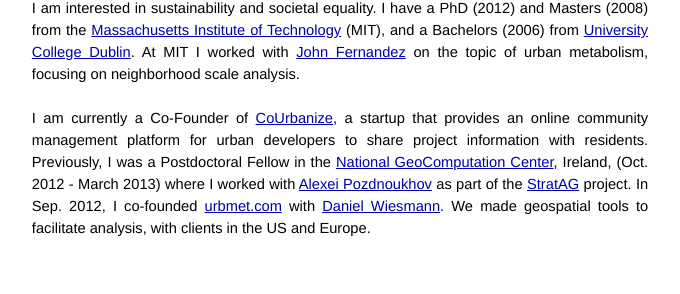
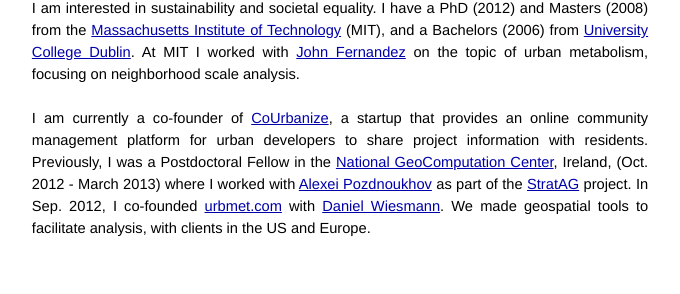
Before and after one commit to djq/djq.github.com, a Jekyll site: the page built from index.html, in a window 1280 px wide. Shown: the part 135-429 px from the top of the page, without its empty margins (300-980 px from the left). Built offline with Jekyll 4.4.1, drawn with Linux system fonts in a browser that asks for light colours; Markdown is read by kramdown in place of the engine named in the settings.

Commit message:
updated text

```diff
--- a/index.html
+++ b/index.html
@@ -9,7 +9,7 @@
   <ul class="posts">
     <p>I am interested in sustainability and societal equality. I have a PhD (2012) and Masters (2008) from the <a href="http://mit.edu/">Massachusetts Institute of Technology</a> (MIT), and a Bachelors (2006) from <a href="http://ucd.ie">University College Dublin</a>. At MIT I worked with <a href="http://architecture.mit.edu/faculty/john-fernandez">John Fernandez</a> on the topic of urban metabolism, focusing on neighborhood scale analysis.<br><br>
 
-    I am currently a Co-Founder of <a href="http://courbanize.com">CoUrbanize</a>, a startup that provides an online community management platform for urban developers to share project information with residents. Previously, I was a Postdoctoral Fellow in the <a href="http://ncg.nuim.ie/">National GeoComputation Center</a>, Ireland, (Oct. 2012 - March 2013) where I worked with <a href="http://ncg.nuim.ie/redir.php?action=staff/staff/apozdnoukhov">Alexei Pozdnoukhov</a> as part of the <a href="http://www.stratag.ie/">StratAG</a> project. In Sep. 2012, I co-founded <a href="http://urbmet.com">urbmet.com</a> with <a href="http://web.ist.utl.pt/daniel.wiesmann/">Daniel Wiesmann</a>. We made geospatial tools to facilitate analysis, with clients in the US and Europe.<br><br>
+    I am currently a co-founder of <a href="http://courbanize.com">CoUrbanize</a>, a startup that provides an online community management platform for urban developers to share project information with residents. Previously, I was a Postdoctoral Fellow in the <a href="http://ncg.nuim.ie/">National GeoComputation Center</a>, Ireland, (Oct. 2012 - March 2013) where I worked with <a href="http://ncg.nuim.ie/redir.php?action=staff/staff/apozdnoukhov">Alexei Pozdnoukhov</a> as part of the <a href="http://www.stratag.ie/">StratAG</a> project. In Sep. 2012, I co-founded <a href="http://urbmet.com">urbmet.com</a> with <a href="http://web.ist.utl.pt/daniel.wiesmann/">Daniel Wiesmann</a>. We made geospatial tools to facilitate analysis, with clients in the US and Europe.<br><br>
   </ul>
 
   <!--<h1>Blog Posts</h1>
```
